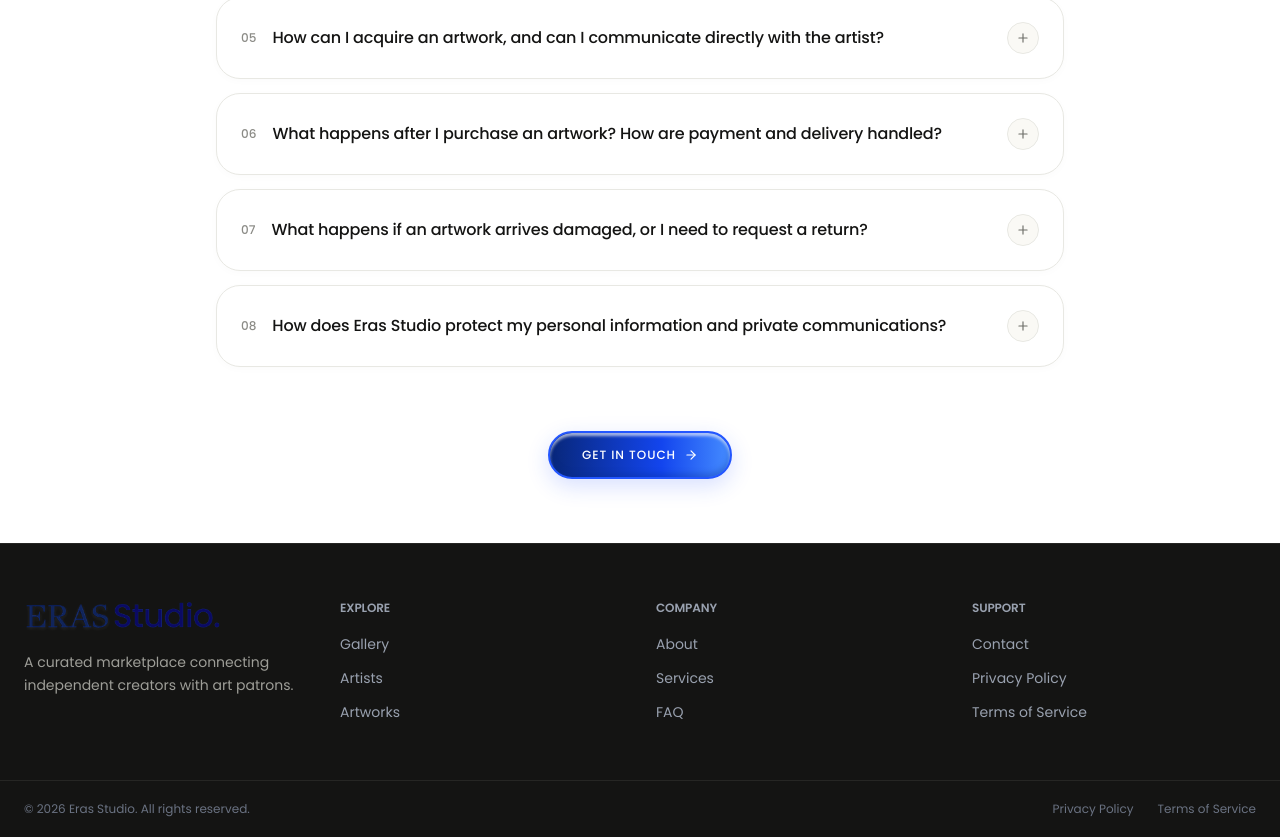
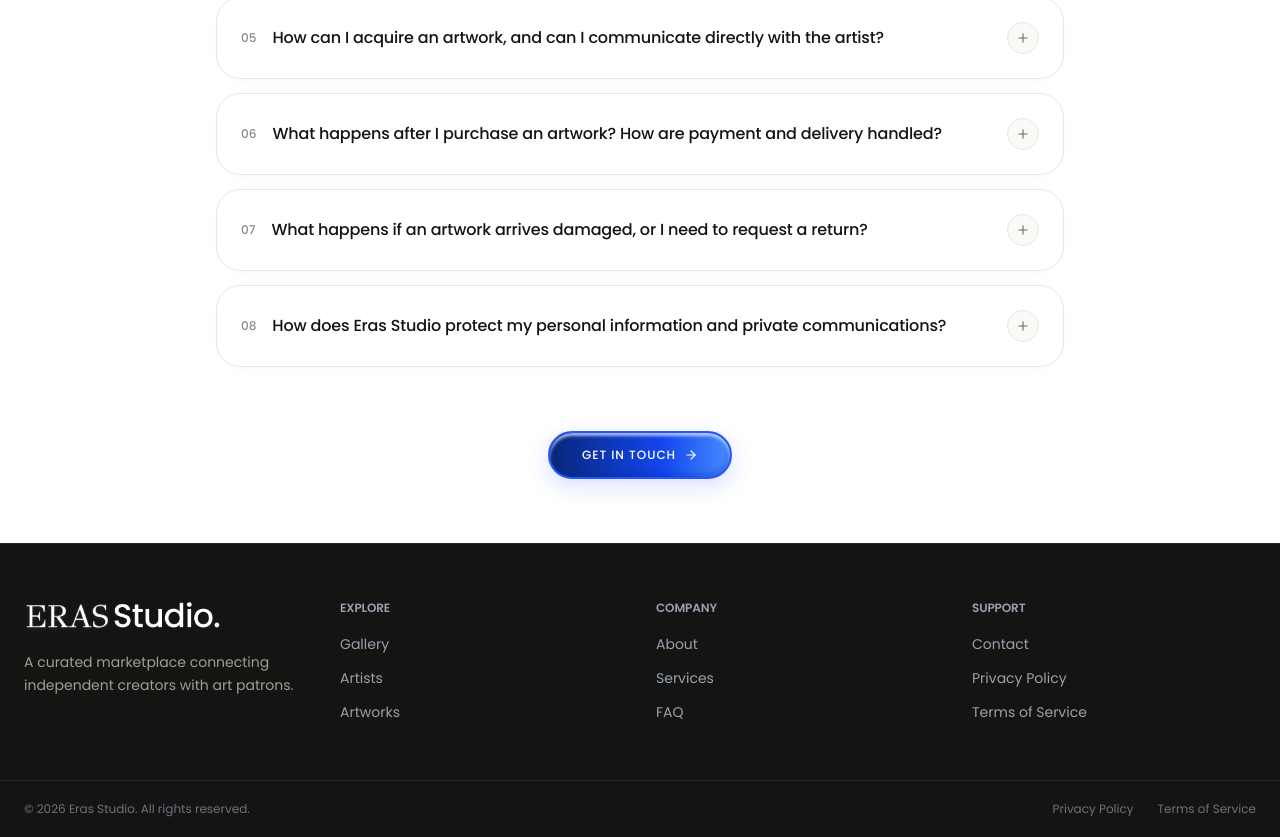
Before and after one commit to viresh-s/Eras-Studio, a Next.js app: page /faq in a window 1280 px wide. Shown: the part 1003-1840 px from the top of the page. Built offline with nearby package versions, Linux system fonts and the light colour scheme; no server answers.

Commit message:
style(footer): invert logo color to white for dark footer theme

```diff
--- a/src/components/features/public/Footer.tsx
+++ b/src/components/features/public/Footer.tsx
@@ -16,7 +16,8 @@ export default function Footer() {
                   alt="ERAS Studio"
                   width={140}
                   height={23}
-                  className="h-7 sm:h-8 w-auto object-contain select-none"
+                  className="h-7 sm:h-8 w-auto object-contain select-none brightness-0 invert"
+                  style={{ filter: 'brightness(0) invert(1)' }}
                 />
               </Link>
               <p className="mt-3 text-[#9E9E98] text-xs sm:text-sm leading-relaxed max-w-xs">
```
